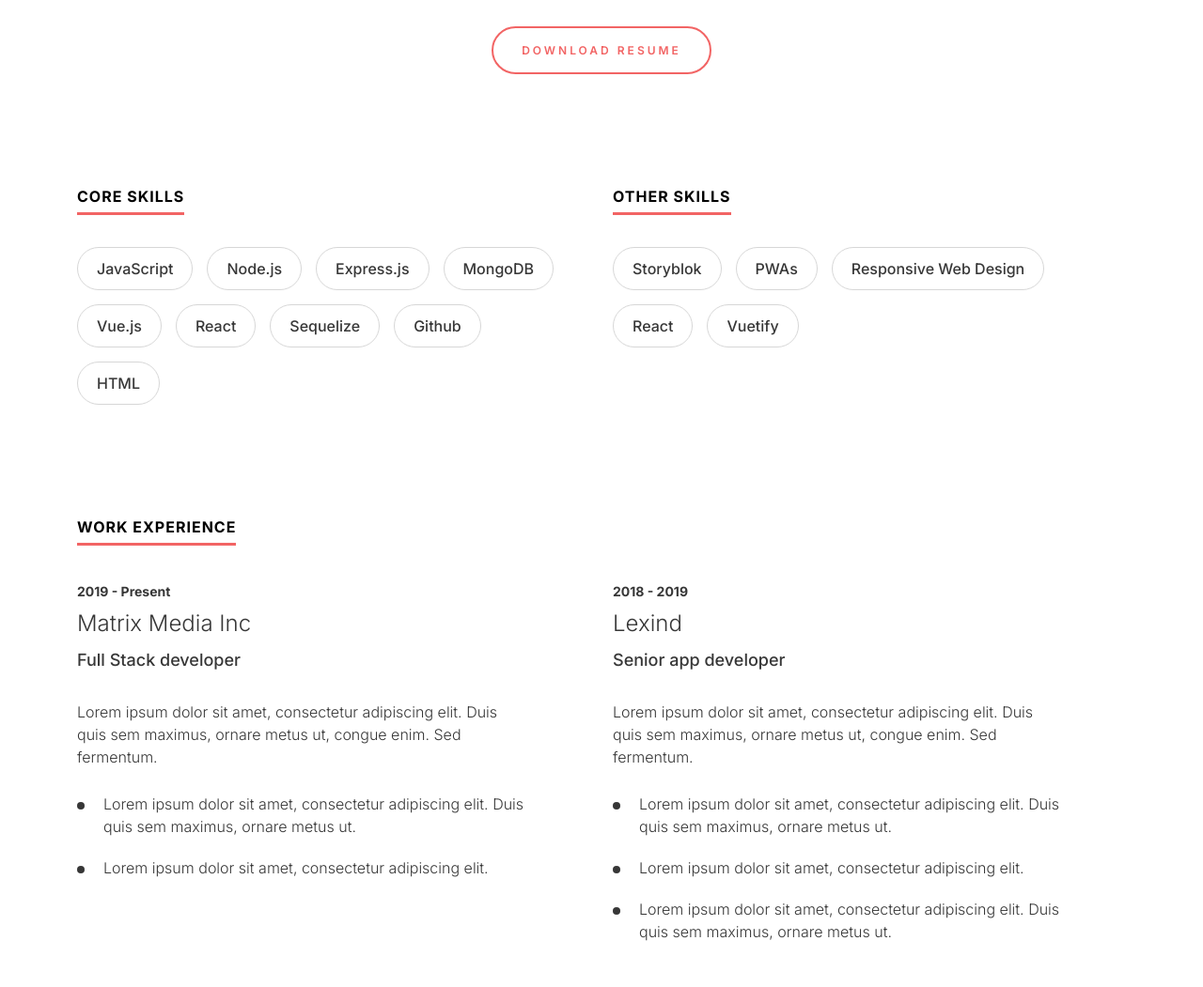
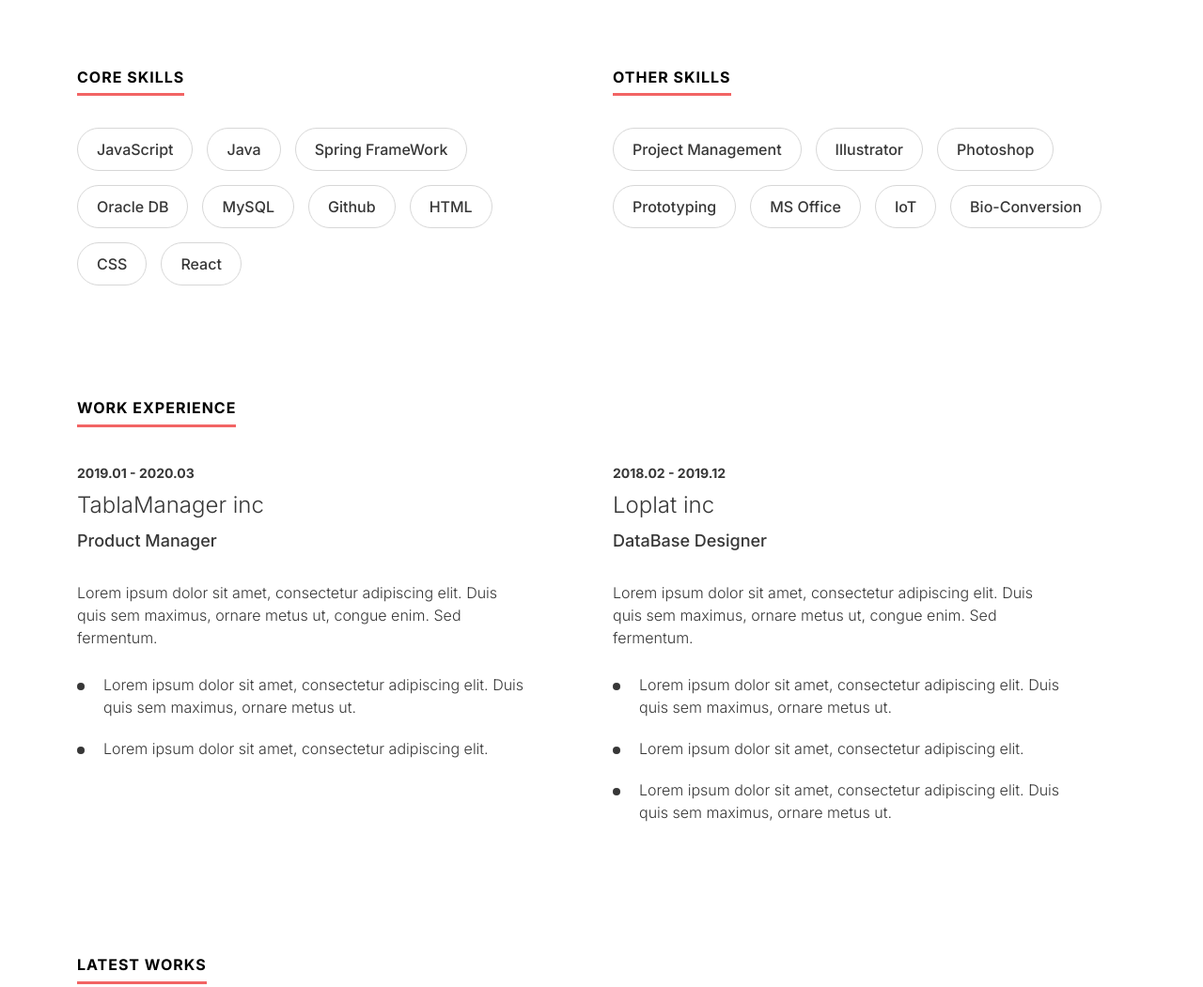
Before and after one commit to devTabasco/devTabasco.github.io, a plain HTML site: page index.html in a window 1280 px wide. Shown: the part 1040-2091 px from the top of the page at 94% size. Drawn offline with nearby package versions, Linux system fonts and the light colour scheme.

Commit message:
Add files via upload

```diff
--- a/index.html
+++ b/index.html
@@ -18,7 +18,7 @@
       <link href="assets/css/main.css" rel="stylesheet">
 
 
-    <title>Defolio - Bootstrap 5 html resume template </title>
+    <title>I'm Changyong(Jack)</title>
   </head>
   <body>
 
@@ -28,14 +28,14 @@
             <div class="ds-header-inner">
               <!-- logo -->
               <a href="index.html" class="ds-logo">
-                <span>J</span>Jason Stroff
+                <span>C</span>Changyong Lim(Jack)
               </a>
               <!-- logo -->
               <!-- social -->
               <ul class="ds-social">
-                <li><a href="#" target="_blank"><i class="ri-github-fill"></i></a></li>
-                <li><a href="#" target="_blank"><i class="ri-stack-overflow-line"></i></a></li>
-                <li><a href="#" target="_blank"><i class="ri-linkedin-fill"></i></a></li>
+                <li><a href="https://www.github.com/devTabasco" target="_blank"><i class="ri-github-fill"></i></a></li>
+                <li><a href="https://www.facebook.com/corcordhkd" target="_blank"><i class="ri-facebook-fill"></i></a></li>
+                <li><a href="https://www.linkedin.com/in/changyonglim" target="_blank"><i class="ri-linkedin-fill"></i></a></li>
               </ul>
               <!-- social -->
             </div>
@@ -48,14 +48,14 @@
         <div class="row">
           <div class="col-12 col-sm-12 col-md-5 col-lg-5 col-xl-5 col-xxl-5">
             <figure>
-              <img src="assets/images/profile-image.jpg">
+              <img src="assets/images/profile-image.jpeg">
             </figure>
           </div>
           <div class="col-12 col-sm-12 col-md-7 col-lg-7 col-xl-7 col-xxl-7">
             <section>
                 <h1>
                   <span>HI THERE</span>
-                  I’m Jason Stroff <br> UI/UX DESIGNER + DEVELOPER based in Florida.
+                  I’m Changyong Lim <br> Web Full-Stack Engineer based in South Korea.
                 </h1>
                 <ul class="ds-numbervalulist">
                   <li>
@@ -83,7 +83,7 @@
       <div class="container">
         <section>
             <h2 class="ds-heading">About Me</h2>
-            <p>Lorem ipsum dolor sit amet, consectetur adipiscing elit. Duis interdum ante a porta blandit. Quisque velit tortor, ultricies in quam ut, luctus convallis metus. Nunc vitae felis rutrum, mattis justo quis, bibendum tellus. Integer bibendum eget dolor nec venenatis. Aliquam erat volutpat. Etiam et est vitae turpis accumsan vulputate. Curabitur et vehicula nisl, eu congue dolor. Vivamus nec hendrerit mi Nulla consequat tempor.</p>
+            <p>I am a Web Full-Stack Engineer, living in South Korea(but soon to AU). I aim to write efficient and clean code, and on the user side, user experience is an important value. Let's start scrolling and read more about me.</p>
             <div class="ds-button-sec text-center">
                 <a href="#" class="ds-button">Download Resume</a>
             </div>
@@ -100,24 +100,26 @@
              <h2 class="ds-heading">Core Skills</h2>
              <ul class="ds-skills-list">
                <li>JavaScript</li>
-               <li>Node.js</li>
-               <li>Express.js</li>
-               <li>MongoDB</li>
-               <li>Vue.js</li>
-               <li>React</li>
-               <li>Sequelize</li>
+               <li>Java</li>
+               <li>Spring FrameWork</li>
+               <li>Oracle DB</li>
+               <li>MySQL</li>
                <li>Github</li>
                <li>HTML</li>
+               <li>CSS</li>
+               <li>React</li>
              </ul>
           </div>
           <div class="col-12 col-sm-12 col-md-6 col-lg-6 col-xl-6 col-xxl-6">
             <h2 class="ds-heading">Other Skills</h2>
             <ul class="ds-skills-list">
-              <li>Storyblok</li>
-              <li>PWAs</li>
-              <li>Responsive Web Design</li>
-              <li>React</li>
-              <li>Vuetify</li>
+              <li>Project Management</li>
+              <li>Illustrator</li>
+              <li>Photoshop</li>
+              <li>Prototyping</li>
+              <li>MS Office</li>
+              <li>IoT</li>
+              <li>Bio-Conversion</li>
             </ul>
           </div>
         </div>
@@ -132,9 +134,9 @@
         <div class="row ds-experience-list">
             <div class="col-12 col-sm-12 col-md-6 col-lg-6 col-xl-6 col-xxl-6">
               <section>
-                <span class="ds-year">2019 - Present</span>
-                <h3 class="ds-officename">Matrix Media Inc</h3>
-                <span class="ds-department">Full Stack developer</span>
+                <span class="ds-year">2019.01 - 2020.03</span>
+                <h3 class="ds-officename">TablaManager inc</h3>
+                <span class="ds-department">Product Manager</span>
                 <p>Lorem ipsum dolor sit amet, consectetur adipiscing elit. Duis quis sem maximus, ornare metus ut, congue enim. Sed fermentum.</p>
                 <ul>
                   <li>Lorem ipsum dolor sit amet, consectetur adipiscing elit. Duis quis sem maximus, ornare metus ut.</li>
@@ -144,9 +146,9 @@
             </div>
             <div class="col-12 col-sm-12 col-md-6 col-lg-6 col-xl-6 col-xxl-6">
               <section>
-                <span class="ds-year">2018 - 2019</span>
-                <h3 class="ds-officename">Lexind</h3>
-                <span class="ds-department">Senior app developer</span>
+                <span class="ds-year">2018.02 - 2019.12</span>
+                <h3 class="ds-officename">Loplat inc</h3>
+                <span class="ds-department">DataBase Designer</span>
                 <p>Lorem ipsum dolor sit amet, consectetur adipiscing elit. Duis quis sem maximus, ornare metus ut, congue enim. Sed fermentum.</p>
                 <ul>
                   <li>Lorem ipsum dolor sit amet, consectetur adipiscing elit. Duis quis sem maximus, ornare metus ut.</li>
@@ -219,9 +221,9 @@
           <span>Stay in touch</span>
           <h4>Ready to talk?</h4>
           <p>Feel free to contact us</p>
-          <a href="mailto:test@test.com" class="ds-button">Lets Talk</a>
+          <a href="mailto:changyong0605@gmail.com" class="ds-button">Lets Talk</a>
         </section>
-        <span class="ds-copyright">© 2022 All rights reserved. Free minimal bootstrap template by <a href="https://designstub.com/" target="_blank">Designstub</a>.</span>
+        <span class="ds-copyright">© 2023 All rights reserved.</span>
      </div>
    </footer>
 
```
Also changed, not shown: assets/images/profile-image.jpeg (added).
